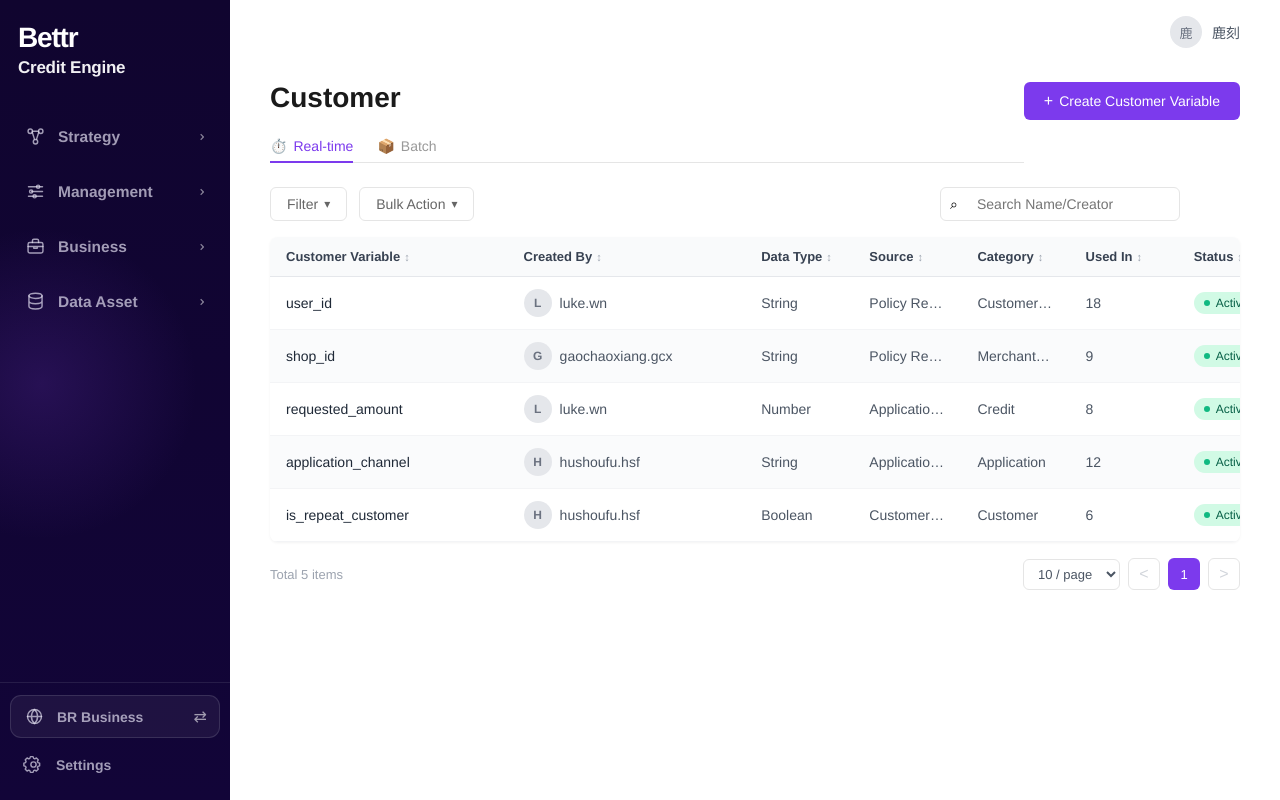
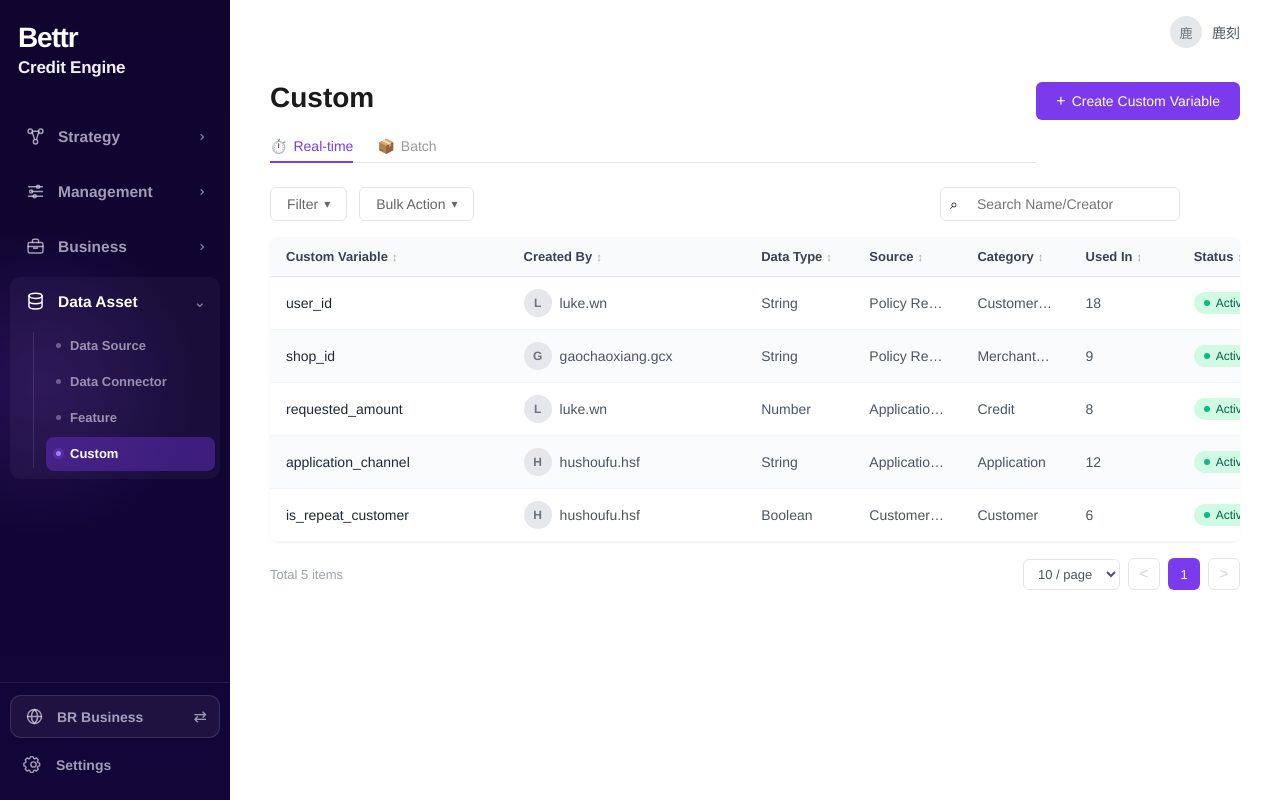
Before and after one commit to wangnan2017fall-oss/Ant-ACE-reinf, a React (Vite) app in the folder frontend/: page /custom in a window 1280 px wide. Built offline with nearby package versions, Linux system fonts and the light colour scheme.

Commit message:
fix: rename customer variables to custom

```diff
--- a/frontend/src/modules/data-asset/customer/CustomerPage.jsx
+++ b/frontend/src/modules/data-asset/customer/CustomerPage.jsx
@@ -11,7 +11,7 @@ const tabs = [
 ]
 
 const columns = [
-  { header: 'Customer Variable', accessor: 'name', sortable: true, render: (row) => <span className="name-cell">{row.name}</span> },
+  { header: 'Custom Variable', accessor: 'name', sortable: true, render: (row) => <span className="name-cell">{row.name}</span> },
   { header: 'Created By', accessor: 'createdBy', sortable: true, render: (row) => <div className="creator-cell"><Avatar name={row.createdBy} /><span>{row.createdBy}</span></div> },
   { header: 'Data Type', accessor: 'type', sortable: true },
   { header: 'Source', accessor: 'source', sortable: true },
@@ -38,7 +38,7 @@ function CustomerPage() {
 
   return (
     <div className="feature-page">
-      <PageHeader title="Customer" tabs={tabs} activeTab={activeTab} onTabChange={setActiveTab} actionLabel="Create Customer Variable" onAction={() => {}} />
+      <PageHeader title="Custom" tabs={tabs} activeTab={activeTab} onTabChange={setActiveTab} actionLabel="Create Custom Variable" onAction={() => {}} />
       <div className="filter-bar">
         <div className="filter-actions">
           <button className="filter-btn">Filter<span className="filter-arrow">▾</span></button>
--- a/frontend/src/shell/Sidebar/Sidebar.jsx
+++ b/frontend/src/shell/Sidebar/Sidebar.jsx
@@ -41,7 +41,7 @@ const groupedItems = [
       { path: '/data-source', label: 'Data Source' },
       { path: '/data-connector', label: 'Data Connector' },
       { path: '/feature', label: 'Feature' },
-      { path: '/customer', label: 'Customer' },
+      { path: '/custom', label: 'Custom' },
     ],
   },
 ]
```
